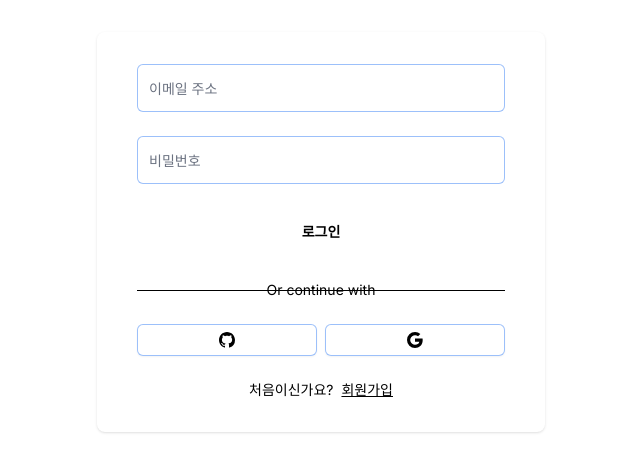
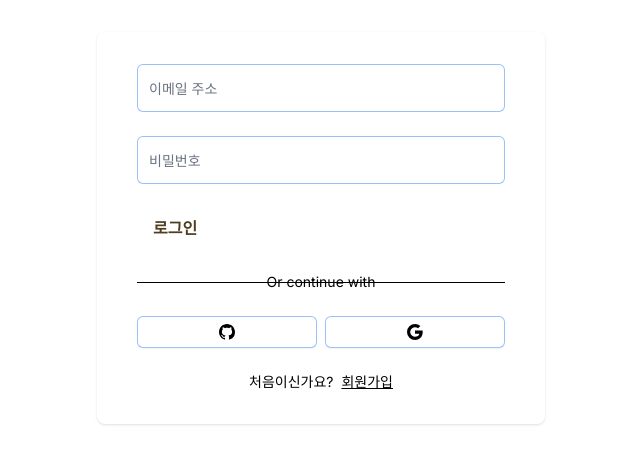
Before and after one commit to limeorange/MatIssue, a Next.js app in the folder front/: page /auth in a window 1280 px wide. Shown: the top 472 px of the page, without its empty margins (319-959 px from the left). Built offline with nearby package versions, Linux system fonts and the light colour scheme.

Commit message:
Feat : 공용 버튼 컴포넌트 구현

```diff
--- a/front/app/components/UI/Button.tsx
+++ b/front/app/components/UI/Button.tsx
@@ -1,53 +1,54 @@
 "use client";
 
-import clsx from "clsx";
+import styled from "styled-components";
 
+/** 버튼 컴포넌트 (type, fullWidth, fullRound, isBgColor, onClick, disabled) 인자로 전달가능 */
 type ButtonProps = {
   type?: "button" | "submit" | "reset" | undefined;
   fullWidth?: boolean;
+  fullRound?: boolean;
+  isBgColor?: boolean;
   children?: React.ReactNode;
   onClick?: () => void;
-  secondary?: boolean;
-  danger?: boolean;
   disabled?: boolean;
 };
 
 const Button = (props: ButtonProps) => {
-  const { type, fullWidth, children, onClick, secondary, danger, disabled } =
+  const { type, fullWidth, fullRound, isBgColor, children, onClick, disabled } =
     props;
   return (
-    <button
+    <StyledButton
       onClick={onClick}
       type={type}
+      fullRound={fullRound}
+      isBgColor={isBgColor}
+      fullWidth={fullWidth}
       disabled={disabled}
-      className={clsx(
-        `
-        flex
-        justify-center
-        items-center
-        rounded-md
-        h-12
-        px-3
-        py-2
-        text-sm
-        font-semibold
-        focus-visible:outline
-        focus-visible:outline-2
-        focus-visible:outline-offset-2
-        `,
-        disabled && "opacity-50 cursor-default",
-        fullWidth && "w-full",
-        secondary ? `text-gray-900` : `text-white`,
-        danger &&
-          "bg-rose-500 hover:bg-rose-600 focus-visible:outline-rose-600",
-        !secondary &&
-          !danger &&
-          "bg-sky-500 hover:bg-sky-600 focus-visible:outline-sky-600"
-      )}
     >
       {children}
-    </button>
+    </StyledButton>
   );
 };
 
+const StyledButton = styled.button<ButtonProps>`
+  display: flex;
+  justify-contents: center;
+  align-items: center;
+  padding: 0.5rem 1rem;
+  font-size: 1rem;
+  font-weight: 600;
+  color: #4f3d21;
+
+  border-radius: ${(props) => (props.fullRound ? "100px" : "15px")};
+  background-color: ${(props) => (props.isBgColor ? "#FBD26A" : "#ffffff")};
+  width: ${(props) => props.fullWidth && "100%"};
+  opacity: ${(props) => props.disabled && 50}
+  cursor: ${(props) => props.disabled && "default"}
+
+  &:focus-visible {
+    outline: 2px solid #a17c43;
+    outline-offset: 2px;
+  }
+`;
+
 export default Button;
```
